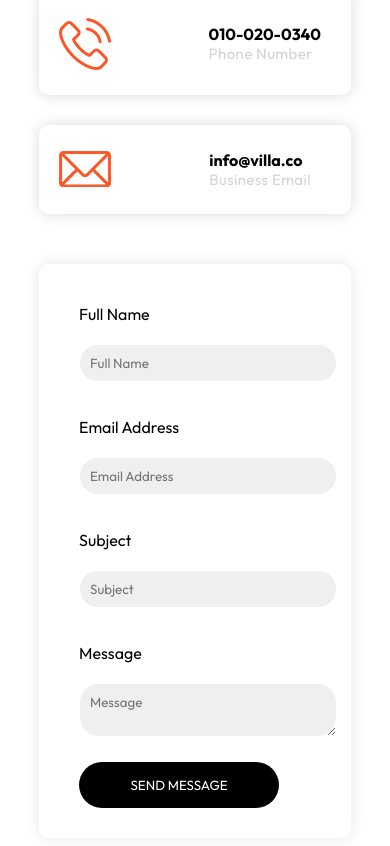
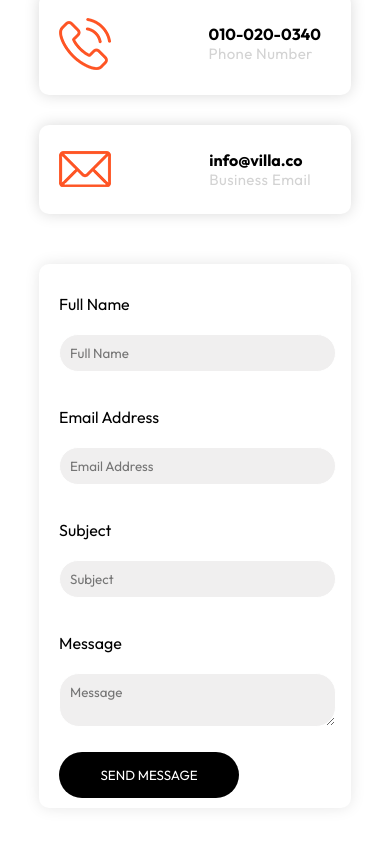
Before and after one commit to MohammadKerdasi/Task-3-ADV, a React (Vite) app: page /Contact in a window 390 px wide. Shown: the part 908-1754 px from the top of the page. Built offline with nearby package versions, Linux system fonts and the light colour scheme; a web font is replaced by a local one.

Commit message:
some edit on contact us

```diff
--- a/src/Components/KeepInTouch/KeepInTouch.css
+++ b/src/Components/KeepInTouch/KeepInTouch.css
@@ -92,7 +92,7 @@
   padding: 20px;
 }
 
-@media screen and (max-width: 992px) {
+@media (max-width: 992px) {
   .Mk-KeepInTouch {
     flex-direction: column;
   }
@@ -111,7 +111,7 @@
   }
 }
 
-@media screen and (max-width: 481px) {
+@media (max-width: 481px) {
   .Mk-PhoneAndMail {
     width: 100%;
     padding: 25px 20px;
@@ -136,4 +136,12 @@
 {
     font-size: 15px;
 }
+.MK-form2 button
+{
+  width: 180px;
 }
+.MK-form2
+{
+  padding: 10px 20px 0px 0px;
+}
+}
```
